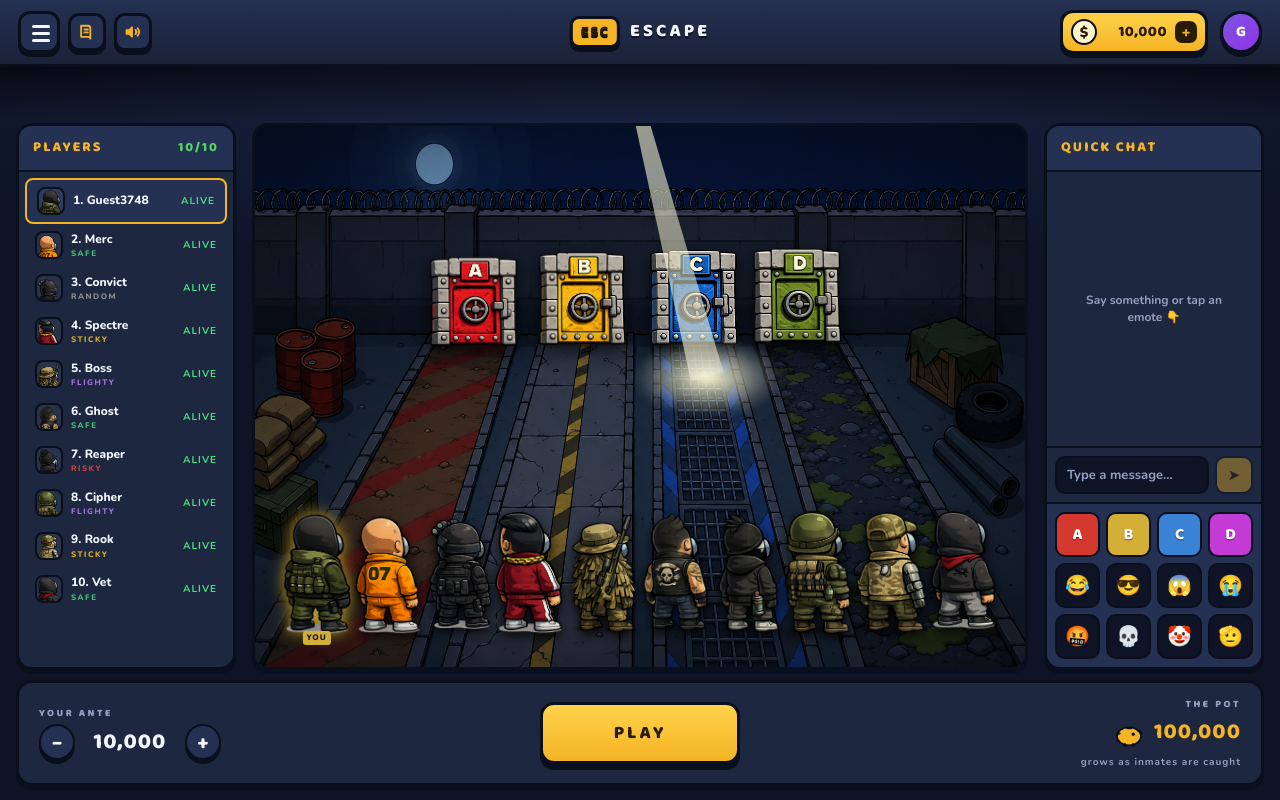
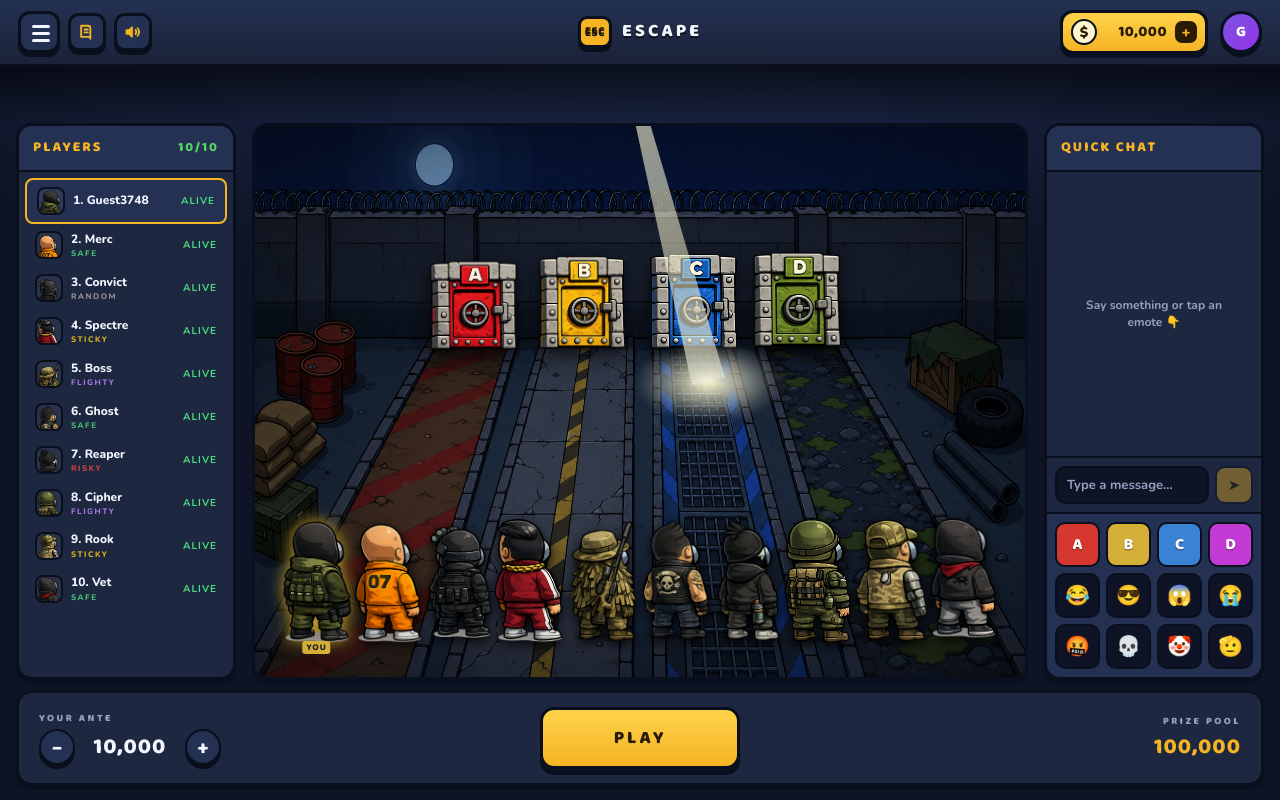
Before and after one commit to SabaZara/criminalPrisoner, a React (Vite) app: page / in a window 1280 px wide. Both pictures are taken after a click on the button "Play as Guest". Built offline with nearby package versions, Linux system fonts and the light colour scheme.

Commit message:
Revert "Make ESC badge readable; add piggy-bank pot"
This reverts commit 42188bba132434d29a07fb89b1f5dc2695807330.

```diff
--- a/src/Game.css
+++ b/src/Game.css
@@ -1172,47 +1172,6 @@
   font-weight: 700;
 }
 
-/* ===== Piggy-bank pot ===== */
-.pot-row {
-  position: relative;
-  display: flex;
-  align-items: center;
-  gap: 8px;
-}
-.console-pool .pot-row { justify-content: flex-end; }
-.pot-pig {
-  display: block;
-  flex-shrink: 0;
-  transform-origin: center bottom;
-  transition: transform 0.1s ease;
-}
-/* Quick "fatten" bounce when an inmate is caught and their ante drops in. */
-.pot-pig-fatten { animation: potFatten 0.7s cubic-bezier(0.34, 1.56, 0.64, 1); }
-@keyframes potFatten {
-  0%   { transform: scale(1); }
-  35%  { transform: scale(1.28, 0.86); }
-  60%  { transform: scale(0.94, 1.08); }
-  100% { transform: scale(1); }
-}
-/* "+Nk" that floats up over the pot when it fattens. */
-.pot-delta {
-  position: absolute;
-  top: -14px;
-  right: 0;
-  font-family: var(--font-display);
-  font-size: 13px;
-  font-weight: 800;
-  color: var(--good);
-  text-shadow: 0 1px 2px rgba(0,0,0,0.6);
-  animation: potDeltaRise 0.7s ease-out forwards;
-  pointer-events: none;
-}
-@keyframes potDeltaRise {
-  0%   { opacity: 0; transform: translateY(6px) scale(0.8); }
-  25%  { opacity: 1; transform: translateY(0) scale(1.1); }
-  100% { opacity: 0; transform: translateY(-16px) scale(1); }
-}
-
 .btn-play {
   background: linear-gradient(180deg, #ffd24a, var(--accent));
   color: var(--accent-ink);
--- a/src/Game.tsx
+++ b/src/Game.tsx
@@ -150,28 +150,6 @@ export function Game() {
 
   const playerThug = thugs.find((t) => t.isPlayer) ?? thugs[0];
   const aliveCount = thugs.filter((t) => t.alive).length;
-  const caughtCount = TOTAL_THUGS - aliveCount;
-
-  /** Piggy bank: each eliminated inmate's ante fattens the pot. Track how many
-   *  got caught THIS round (for the "+Nk" pulse) and trigger the fatten anim. */
-  const prevAliveRef = useRef(TOTAL_THUGS);
-  const [potDelta, setPotDelta] = useState(0);
-  const [potFatten, setPotFatten] = useState(false);
-  useEffect(() => {
-    if (phase === 'idle' || phase === 'character-pick') {
-      prevAliveRef.current = TOTAL_THUGS;
-      setPotDelta(0);
-      return;
-    }
-    const justCaught = prevAliveRef.current - aliveCount;
-    if (justCaught > 0) {
-      setPotDelta(justCaught * bet);
-      setPotFatten(true);
-      const t = window.setTimeout(() => setPotFatten(false), 700);
-      timeouts.current.push(t);
-    }
-    prevAliveRef.current = aliveCount;
-  }, [aliveCount, phase, bet]);
 
   /** Watch for player alive→dead transition during a round to fire the BUSTED flash. */
   useEffect(() => {
@@ -886,28 +864,13 @@ export function Game() {
           </button>
 
           <div className="console-cell console-pool">
-            <div className="console-label">THE POT</div>
-            <div className="pot-row">
-              <svg className={`pot-pig ${potFatten ? 'pot-pig-fatten' : ''}`} viewBox="0 0 48 48" width="34" height="34" aria-hidden="true">
-                <ellipse cx="24" cy="30" rx="17" ry="13" fill="var(--accent)" stroke="var(--outline-color)" strokeWidth="2.5" />
-                <circle cx="30" cy="27" r="2.3" fill="var(--outline-color)" />
-                <rect x="20" y="17" width="9" height="3" rx="1.5" fill="var(--outline-color)" />
-                <path d="M11 26 q-4 0 -4 4" fill="none" stroke="var(--outline-color)" strokeWidth="2.5" strokeLinecap="round" />
-                <rect x="16" y="40" width="4" height="5" rx="1.5" fill="var(--outline-color)" />
-                <rect x="28" y="40" width="4" height="5" rx="1.5" fill="var(--outline-color)" />
-                <path d="M36 22 q5 -1 6 4" fill="none" stroke="var(--outline-color)" strokeWidth="2.5" strokeLinecap="round" />
-              </svg>
-              <div className="win-value">{pool.toLocaleString()}</div>
-              {potFatten && potDelta > 0 && (
-                <div className="pot-delta">+{potDelta.toLocaleString()}</div>
-              )}
-            </div>
-            {winners.length > 1 ? (
+            <div className="console-label">PRIZE POOL</div>
+            <div className="win-value">{pool.toLocaleString()}</div>
+            {phase !== 'idle' && winners.length === 0 && (
+              <div className="win-sub">if solo win</div>
+            )}
+            {winners.length > 1 && (
               <div className="win-sub">{sharePerWinner.toLocaleString()} ea ({winners.length}-way)</div>
-            ) : phase !== 'idle' ? (
-              <div className="win-sub">{caughtCount} caught · winner takes all</div>
-            ) : (
-              <div className="win-sub">grows as inmates are caught</div>
             )}
           </div>
         </div>
--- a/src/TopBar.css
+++ b/src/TopBar.css
@@ -58,11 +58,10 @@
   text-shadow: 0 2px 0 var(--outline-color);
 }
 .brand-badge {
-  min-width: 44px; height: 32px;
-  padding: 0 8px;
+  width: 34px; height: 32px;
   display: grid; place-items: center;
   font-family: var(--font-display);
-  font-size: 15px; font-weight: 800; letter-spacing: 1px; color: var(--accent-ink);
+  font-size: 11px; font-weight: 800; letter-spacing: 0.5px; color: var(--accent-ink);
   background: var(--accent);
   border: var(--outline) solid var(--outline-color);
   border-radius: 9px;
```
